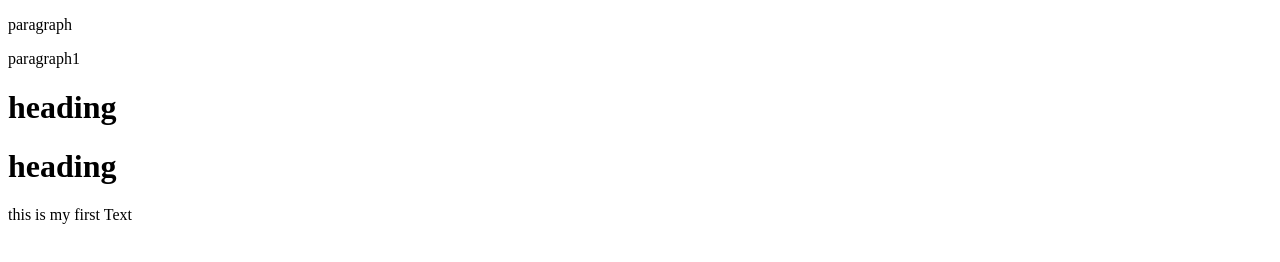
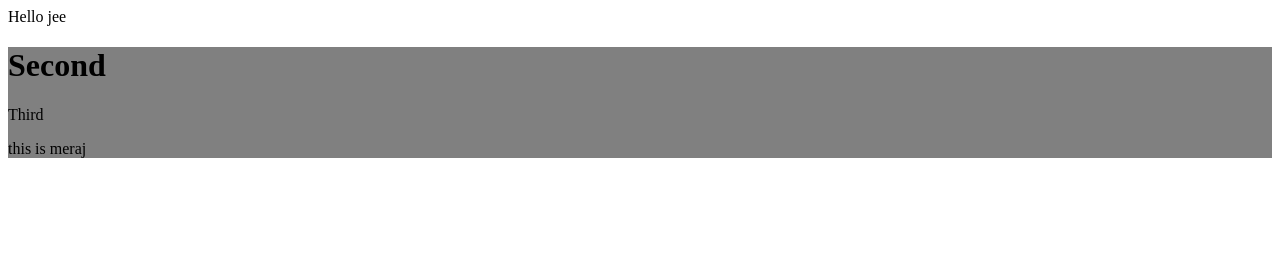
Before and after one commit to mdMERAJ77/Apna-College, a plain HTML site: page DOM/index.html in a window 1280 px wide. Drawn offline with Linux system fonts and the light colour scheme.

Commit message:
Successfully Commit

```diff
--- a/DOM/index.html
+++ b/DOM/index.html
@@ -8,20 +8,27 @@
 </head>
 
 <body>
-    <p id="para">paragraph</p>
-    <p id="para1">paragraph1</p>
+    <div>Hello jee
+        <div id="myDiv" style="background-color:grey; ">
+            <p id="fpara">First</p>
+            <h1>Second</h1>
+            <p>Third</p>
+        </div>
+    </div>
+    <!--
+    <p id="para ">paragraph</p>
+    <p id="para1 ">paragraph1</p>
 
-    <h1 id="heading" class="headingClass">heading</h1>
-    <h1 id="heading1" class="headingClass">heading</h1>
-    <div id="myDiv">
+    <h1 id="heading " class="headingClass ">heading</h1>
+    <h1 id="heading1 " class="headingClass ">heading</h1>
+    <div id="myDiv ">
         <p>this is my first
             <span>Text</span>
         </p>
-        <p style="display: none;">this is my second</p>
+        <p style="display: none; ">this is my second</p>
     </div>
-
-    <script src="script.js">
-    </script>
+-->
+    <script src="script.js "></script>
 </body>
 
 </html>
--- a/DOM/script.js
+++ b/DOM/script.js
@@ -0,0 +1,9 @@
+let myDiv = document.querySelector('#myDiv');
+let createElement = document.createElement('span');
+createElement.textContent = "this is meraj";
+myDiv.insertAdjacentElement('beforeend', createElement);
+console.log(myDiv);
+
+let parent = document.querySelector('#myDiv');
+let child = document.querySelector('#fpara');
+parent.removeChild(child);
```
